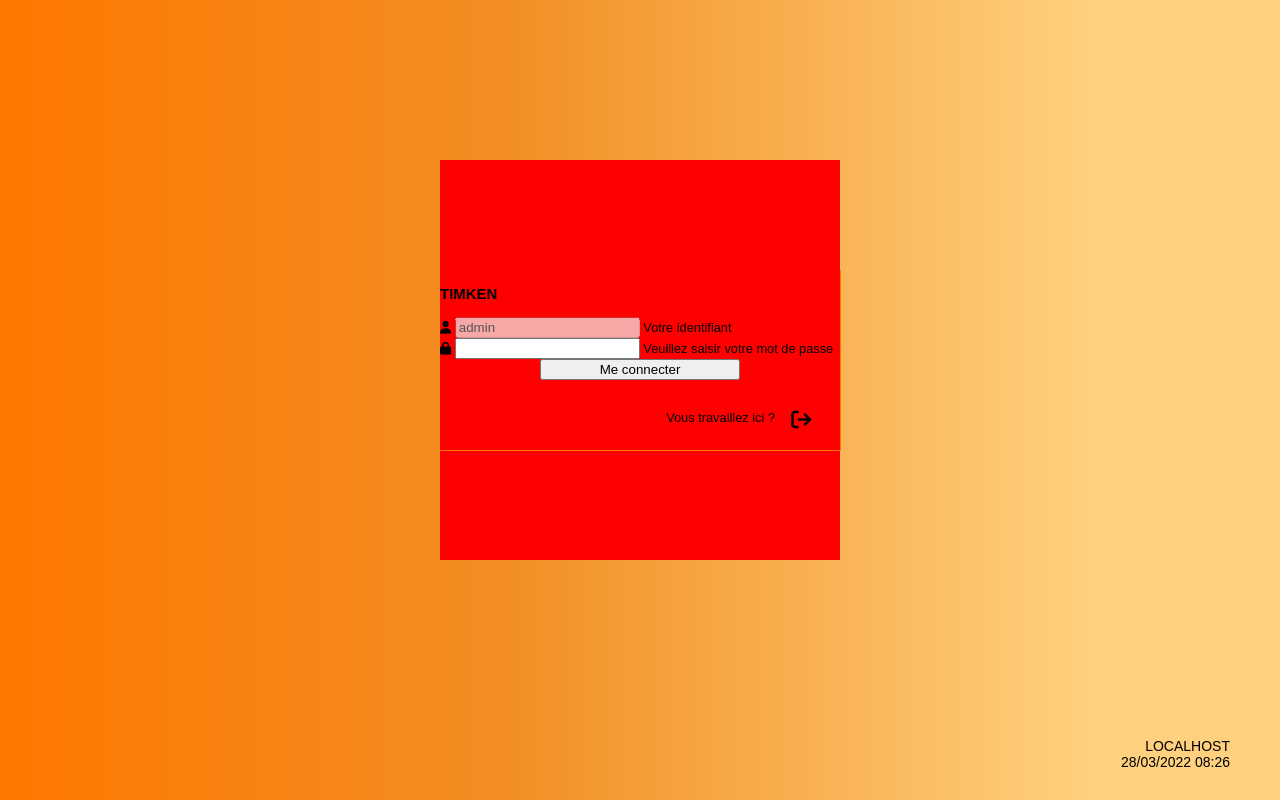
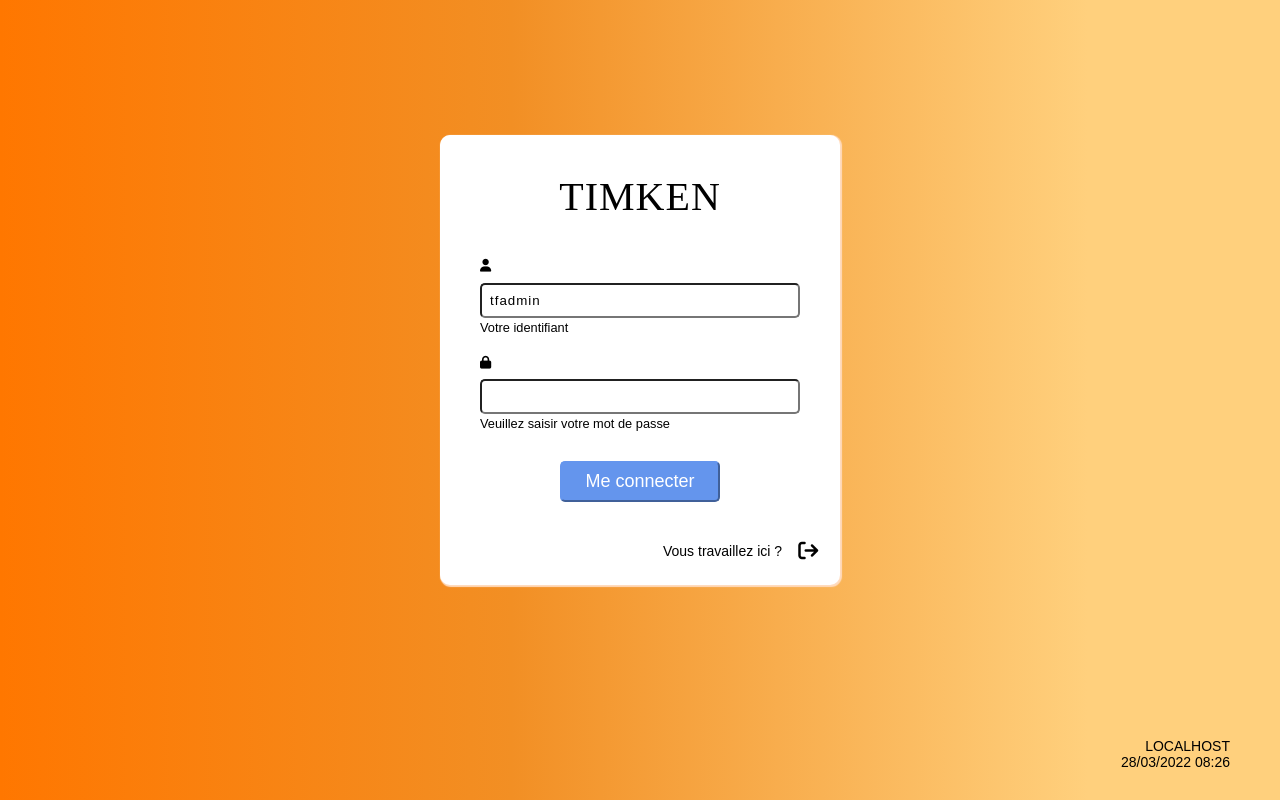
Before and after one commit to AlxisHenry/stock-interface-app, a PHP site: page / in a window 1280 px wide. Run offline with PHP 8.4, Linux system fonts and the light colour scheme; some libraries are stand-ins or nearby versions.

Commit message:
Formulaire réalisé sans bootstrap

```diff
--- a/index.php
+++ b/index.php
@@ -15,28 +15,24 @@ $DATE = gmdate('d/m/Y h:i');
 </head>
 
 <body>
-    <div class="col-md-6 mb-4 d-flex container form-container">
-        <div class="form-card card indigo form-white">
+    <div class=" form-container">
             <div class="card-body">
-                <h3 class="text-center white-text py-3">TIMKEN</h3>
+                <h3 class="card-title">TIMKEN</h3>
                 <div class="md-form">
                     <i class="fa fa-user"></i>
-                    <input type="text" id="form-id" class="form-control" placeholder="admin" value="admin" disabled>
+                    <input type="text" id="form-id" class="form-control"  value="tfadmin">
                     <label for="form-id">Votre identifiant</label>
                 </div>
                 <div class="md-form">
-                    <i class="fa fa-lock prefix white-text"></i>
+                    <i class="fa fa-lock fa-password"></i>
                     <input type="password" id="form-pass" class="form-control">
                     <label for="form-pass">Veuillez saisir votre mot de passe</label>
                 </div>
+                <button type="submit" class="btn btn-primary submit-admin-panel">Me connecter</button>
             </div>
-
-            <button type="submit" class="btn btn-primary submit-admin-panel">Me connecter</button>
-
             <div class="employee-session">
                 <div class="redirect-employee">Vous travaillez ici ? <i class="redirect-dashboard-user fa fa-solid fa-arrow-right-from-bracket"></i></div>
             </div>
-        </div>
     </div>
 
     <div class="contain-send-message"></div>
--- a/src/css/main.css
+++ b/src/css/main.css
@@ -3,7 +3,7 @@
  * ------------------------------------ */
 /* ================ DOM ==============*/
 :root {
-  --coul_fond: orange;
+  --form-family: 'Bahnschrift';
 }
 
 html {
@@ -38,16 +38,49 @@ body {
   left: 50%;
   transform: translate(-50%, -50%);
   width: 400px;
-  height: 400px;
+  height: 450px;
   display: flex;
+  justify-content: center;
+  flex-direction: column;
   align-items: center;
-  justify-content: center;
-  background-color: red;
+  background-color: #fff;
+  box-shadow: 1px 1px 1px 1px #ffdbbe;
+  border-radius: 10px;
 }
 
-.form-card {
-  box-shadow: 0.5px 0.5px 0.5px 0.5px #ff7700;
-  width: 100%;
+.card-title {
+  color: black;
+  text-align: center;
+  font-size: 40px;
+  font-family: var(--form-family);
+  margin-top: 25px;
+  font-weight: lighter;
+  letter-spacing: 1px;
+  text-transform: none;
+}
+
+.md-form {
+  display: flex;
+  flex-direction: column;
+}
+
+.fa-user, .fa-password{
+  margin-bottom: 10px;
+}
+
+.fa-password {
+  margin-top: 22px;
+}
+
+.form-control {
+  width: 300px;
+  letter-spacing: 1px;
+  padding: 8px;
+  border-radius: 5px;
+}
+
+label[for="form-id"], label[for="form-pass"] {
+  margin-top: 2px;
 }
 
 .btn-primary {
@@ -55,13 +88,24 @@ body {
   left: 25%;
   width: 50%;
   margin-bottom: 30px;
+  border-radius: 5px;
+  margin-top: 30px;
+  padding: 8px;
+  color: white;
+  text-align: center;
+  font-size: 18px;
+  background-color: cornflowerblue;
+  border-color: cornflowerblue;
+  font-style: var(--form-family);
 }
 
 .employee-session {
   position: relative;
+  right: -115px;
   height: 40px;
   display: flex;
   justify-content: end;
+  align-items: center;
 }
 
 .employee-session .redirect-employee {
@@ -69,34 +113,47 @@ body {
   flex-direction: row;
   vertical-align: middle;
   text-align: center;
+  font-size: 14px;
 }
 
 .employee-session .redirect-employee i {
   margin-right: 27.5px;
   font-size: 20px;
   margin-left: 15px;
+  margin-top: -2px;
+}
+
+.employee-session .redirect-employee i:hover, .btn-primary:hover {
+  cursor: pointer;
 }
 
 /* END -- Formulaire de connexion */
 /* PopUp (=> générées dans popup.js) */
 
 .contain-send-message {
-  position: sticky;
   display: flex;
+  height: auto;
   justify-content: center;
   margin-top: 30px;
+  align-items: center;
 }
 
 .fa-pop-up {
-  margin-right: 5px;
-  margin-left: 5px;
+  margin-right: 10px;
+  margin-left: 10px;
   color: black;
 }
 
 .popup {
   padding: 8px;
   border-radius: 16px;
-  animation: bumpPopUp;
+  min-width: 200px;
+  min-height: 25px;
+  max-height: 20px;
+  display: flex;
+  vertical-align: middle;
+  align-items: center;
+
 }
 
 @keyframes bumpPopUp {
@@ -124,6 +181,12 @@ body {
 .about-user > .contain-date, .about-user > .contain-asset-name {
   margin-right: 50px;
   font-size: 14px;
+}
+
+@media screen and (max-height: 600px) {
+  .about-user {
+    display: none;
+  }
 }
 
 /* END -- Asset Name & Date */
--- a/src/js/class/user-action.class.js
+++ b/src/js/class/user-action.class.js
@@ -9,13 +9,13 @@ export class UserAction {
     };
     this.id = this.form.id.value;
     this.pass = this.form.pass.value;
-    this.confirm_id = "admin";
+    this.confirm_id = "tfadmin";
   };
 
   ConfirmFormData() {
     if (this.id !== this.confirm_id) {
       consoleLog('ConfirmFormData() :: Wrong Username', 'e')
-      this.form.id.style.backgroundColor =  "#faceca";
+
       return false;
     } else if (this.pass.length === 0) {
       consoleLog('ConfirmFormData() :: Uncompleted Password', 'e')
@@ -68,6 +68,7 @@ export class UserAction {
   }
 
   VerifyUsersPermissions() {
+    console.log(this.id + this.pass);
     if (!this.ConfirmFormData()) {
       consoleLog('VerifyUsersPermissions() :: Wrong Form Values', 'e');
       return false;
--- a/src/js/global/popup.js
+++ b/src/js/global/popup.js
@@ -12,7 +12,7 @@ export function popUp(type) {
             break;
         case 'uncompleted-password':
             containMessage.innerHTML = '';
-            containMessage.insertAdjacentHTML('beforeEnd',"<div class=\"s-message popup uncompleted-password\"> <i class=\"fa-solid fa-pop-up fa-lock\"></i> Pensez à entrer votre mot de passe.</div>\n");
+            containMessage.insertAdjacentHTML('beforeEnd',"<div class=\"s-message popup uncompleted-password\"> <i class=\"fa-solid fa-pop-up fa-lock\"></i>Pensez à entrer votre mot de passe.</div>\n");
             SetPopupColor('e', 'rgb(204, 241, 255)');
             break;
         case 'error-connexion':
--- a/src/php/website-access/manage-admin-access.php
+++ b/src/php/website-access/manage-admin-access.php
@@ -5,15 +5,15 @@ include "../functions.php";
 $Userid = $_POST['id'];
 $pass = $_POST['pass'];
 
-$DB_REQUEST = "SELECT * FROM `panel_manage_access` WHERE `username` = 'tf$Userid'";
+$DB_REQUEST = "SELECT * FROM `panel_manage_access` WHERE `username` = '$Userid'";
 
 $DB_QUERY = Connection()->query($DB_REQUEST);
 
 while ($AUTH = $DB_QUERY->fetch()) {
 
-    if ($AUTH['username'] == "tf$Userid" && $AUTH['password'] == $pass) {
+    if ($AUTH['username'] == "$Userid" && $AUTH['password'] == $pass) {
 
-        $DB_REQUEST_UPDATE_ACCOUNT = "UPDATE `panel_manage_access` SET `derniereConnection` = (SELECT NOW()) WHERE `username` = 'tf$Userid'";
+        $DB_REQUEST_UPDATE_ACCOUNT = "UPDATE `panel_manage_access` SET `derniereConnection` = (SELECT NOW()) WHERE `username` = '$Userid'";
         $DB_QUERY = Connection()->query($DB_REQUEST_UPDATE_ACCOUNT);
         $DB_QUERY->closeCursor();
 
```
